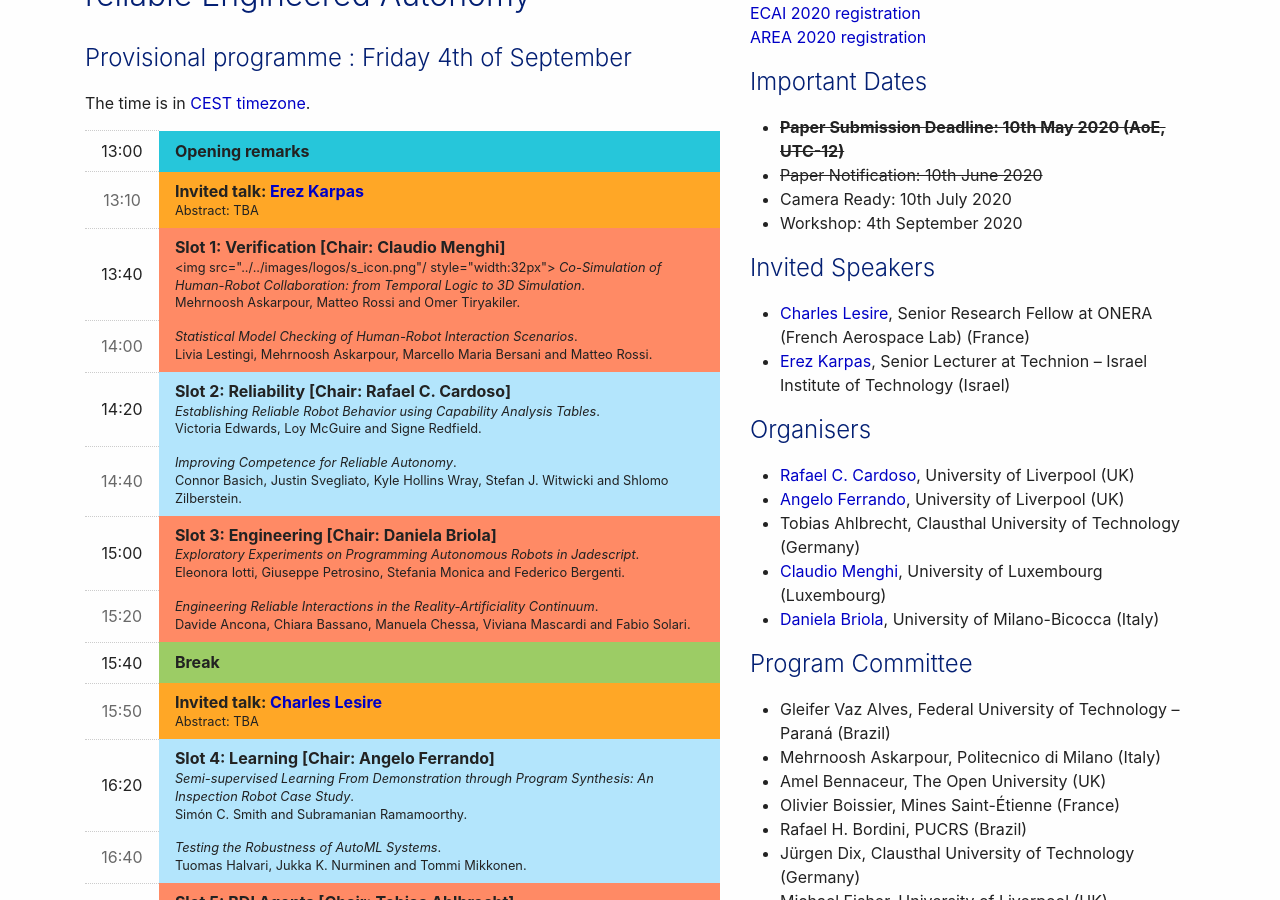
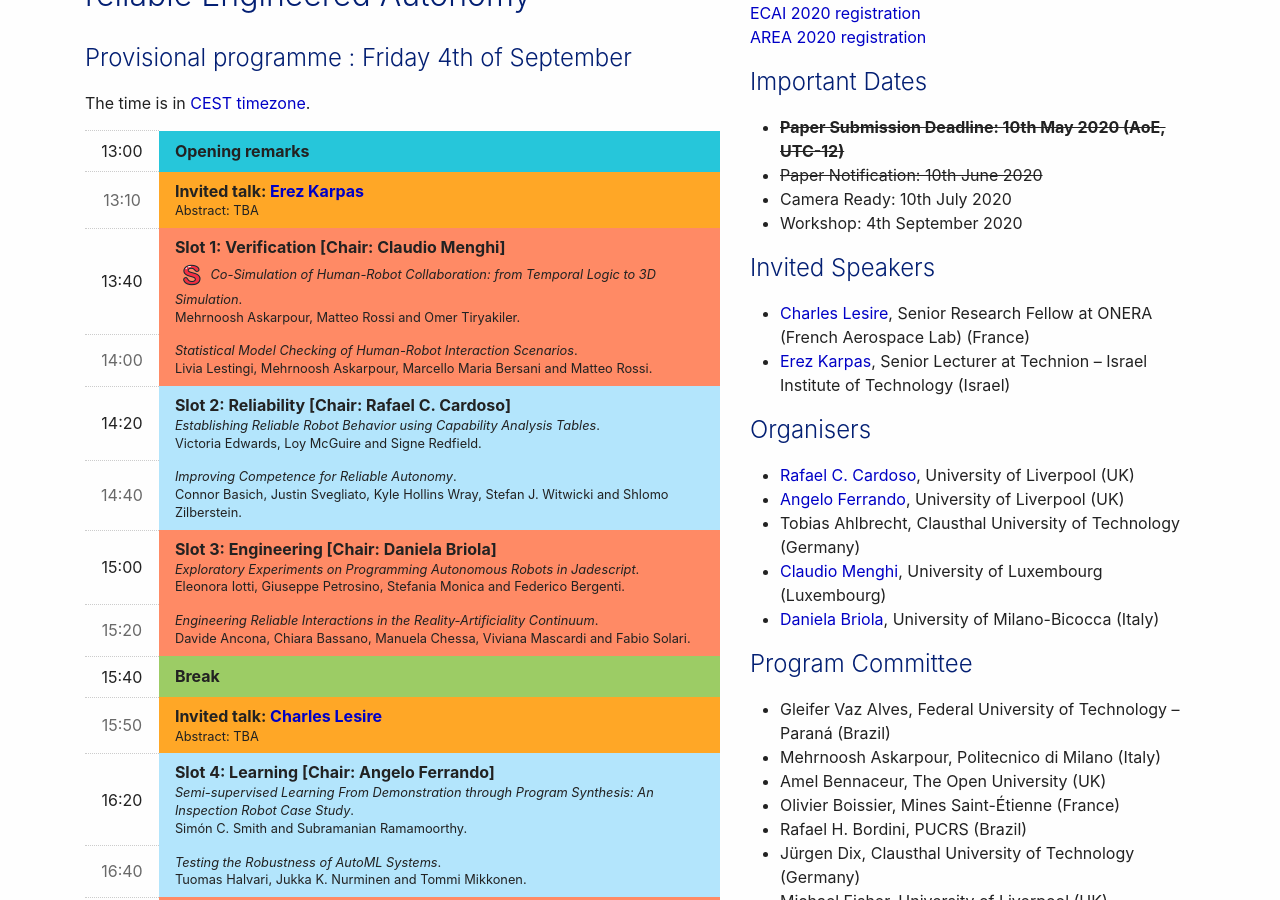
Before and after one commit to area2020/area2020.github.io, a Jekyll site: the page built from index.md, in a window 1280 px wide and 900 px high, scrolled down 357 px. Built offline with Jekyll 4.4.1, drawn with Linux system fonts in a browser that asks for light colours; nearby versions of some CDN libraries.

Commit message:
Update index.md

```diff
--- a/index.md
+++ b/index.md
@@ -59,7 +59,7 @@ The time is in <a href="https://time.is/it/CEST">CEST timezone</a>.
             <td colspan="4" class="stage-venus">
             Slot 1: Verification [Chair: Claudio Menghi]
             <span>
-              <img src="../../images/logos/s_icon.png"/ style="width:32px"> <i>Co-Simulation of Human-Robot Collaboration: from Temporal Logic to 3D Simulation</i>. <br/>
+              <img src="../../images/logos/s_icon.png" style="width:32px"/> <i>Co-Simulation of Human-Robot Collaboration: from Temporal Logic to 3D Simulation</i>. <br/>
               Mehrnoosh Askarpour, Matteo Rossi and Omer Tiryakiler.
             </span>
             </td>
```
